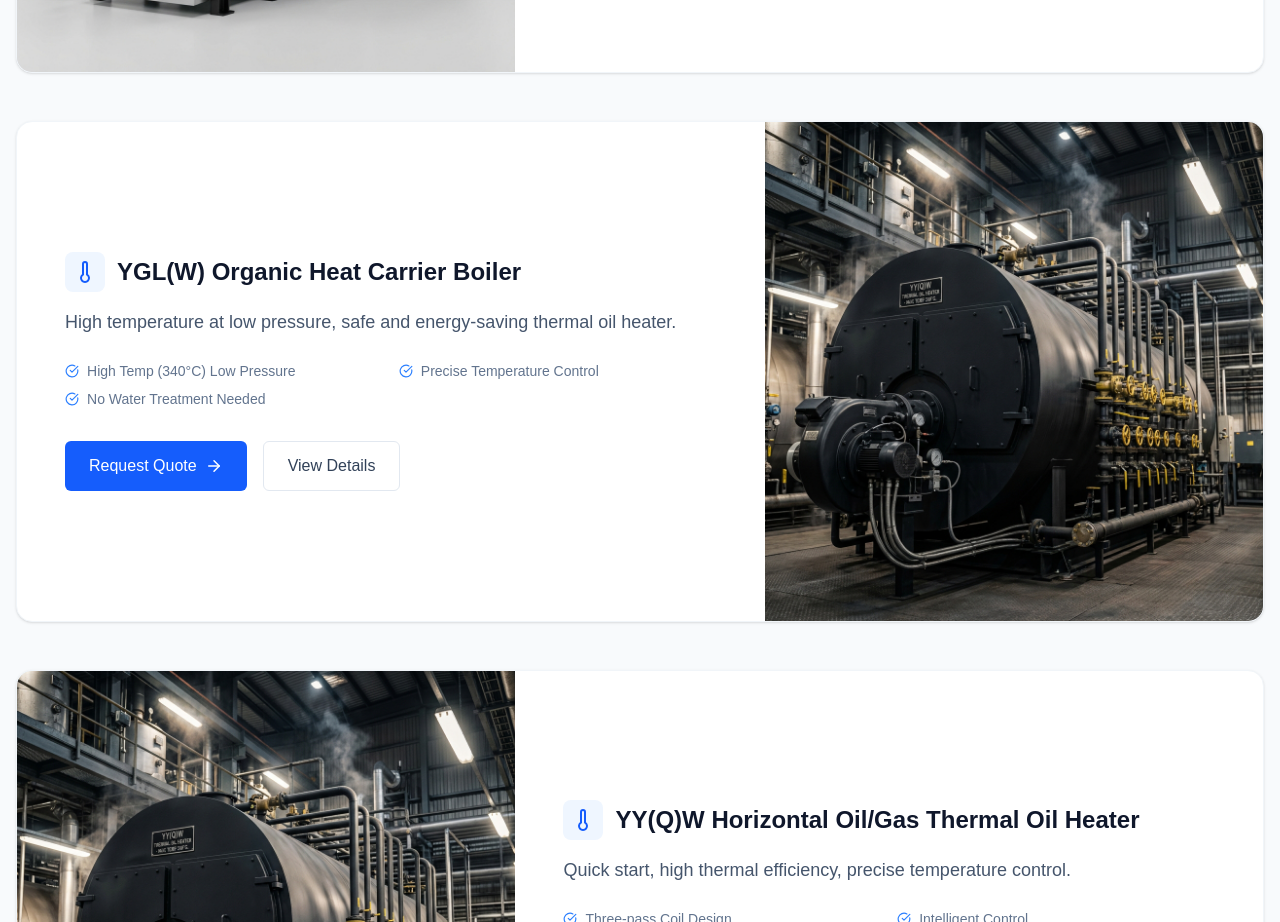
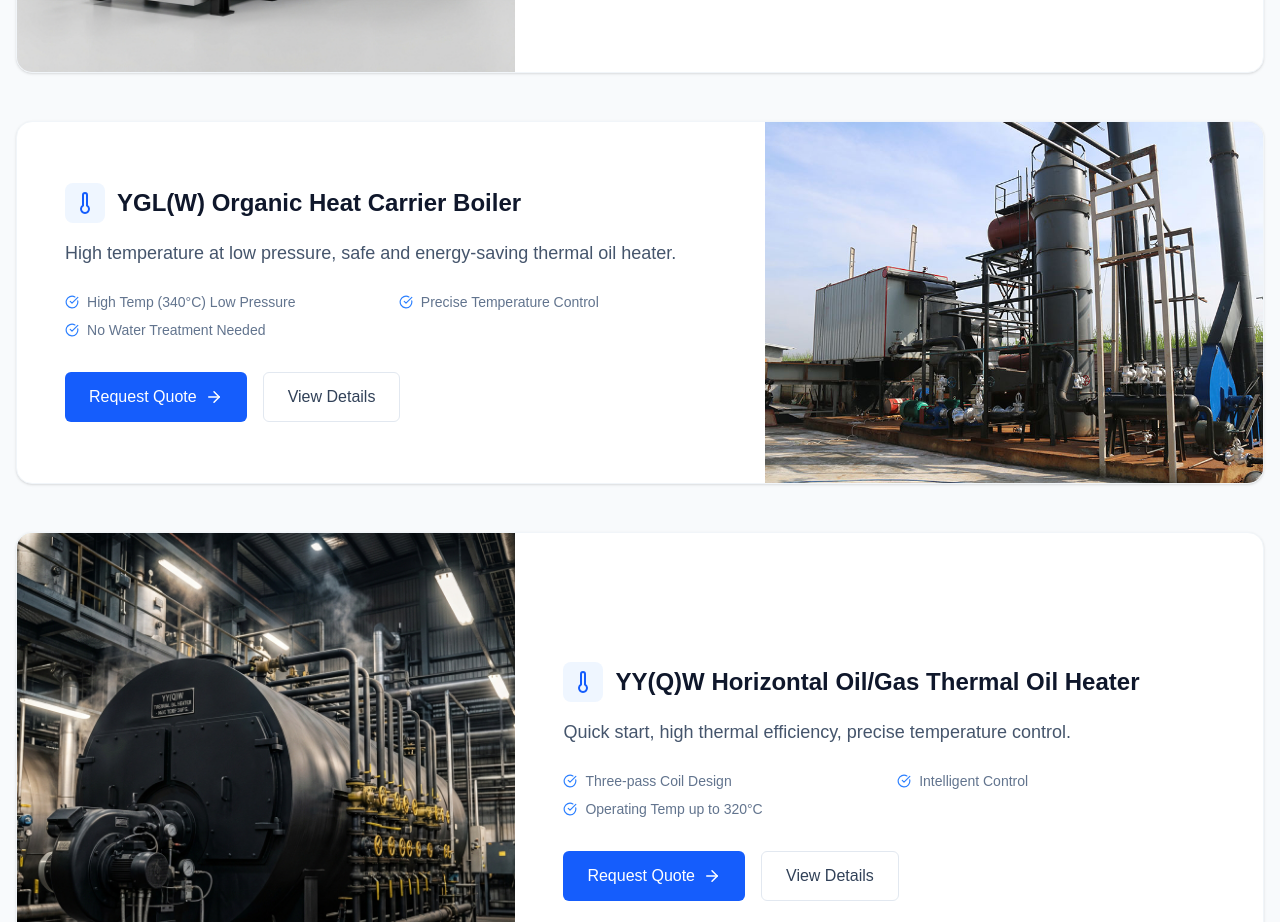
Before and after one commit to Mycs1993/guojizhan, a Next.js app: page /en/products in a window 1280 px wide. Shown: the part 1960-2882 px from the top of the page. Built offline with nearby package versions, Linux system fonts and the light colour scheme.

Commit message:
feat: use user uploaded real photo for YGLW boiler

```diff
--- a/src/data/products.ts
+++ b/src/data/products.ts
@@ -147,7 +147,7 @@ export const PRODUCT_CATEGORIES: Product[] = [
       en: "YGL(W) Organic Heat Carrier Boiler uses biomass or coal as fuel and thermal oil as the heat carrier. It provides high operating temperatures (up to 340°C) at low pressures (<1.0MPa), making it ideal for industries requiring precise high-temperature heating.",
       zh: "YG(L)W有机热载体炉（导热油炉）以生物质/煤为燃料，导热油为热载体。可提供高达340°C的高温供热，而工作压力低（<1.0MPa），非常适合需要精确高温加热的行业。"
     },
-    image: "/images/products/thermal-oil-heater-premium.png",
+    image: "/images/products/yglw-biomass-thermal-oil-heater-premium.png",
     icon: "Thermometer",
     features: [
       { en: "High Temp (340°C) Low Pressure", zh: "高温 (340°C) 低压" },
```
Also changed, not shown: public/images/products/yglw-biomass-thermal-oil-heater-premium.png (added).
